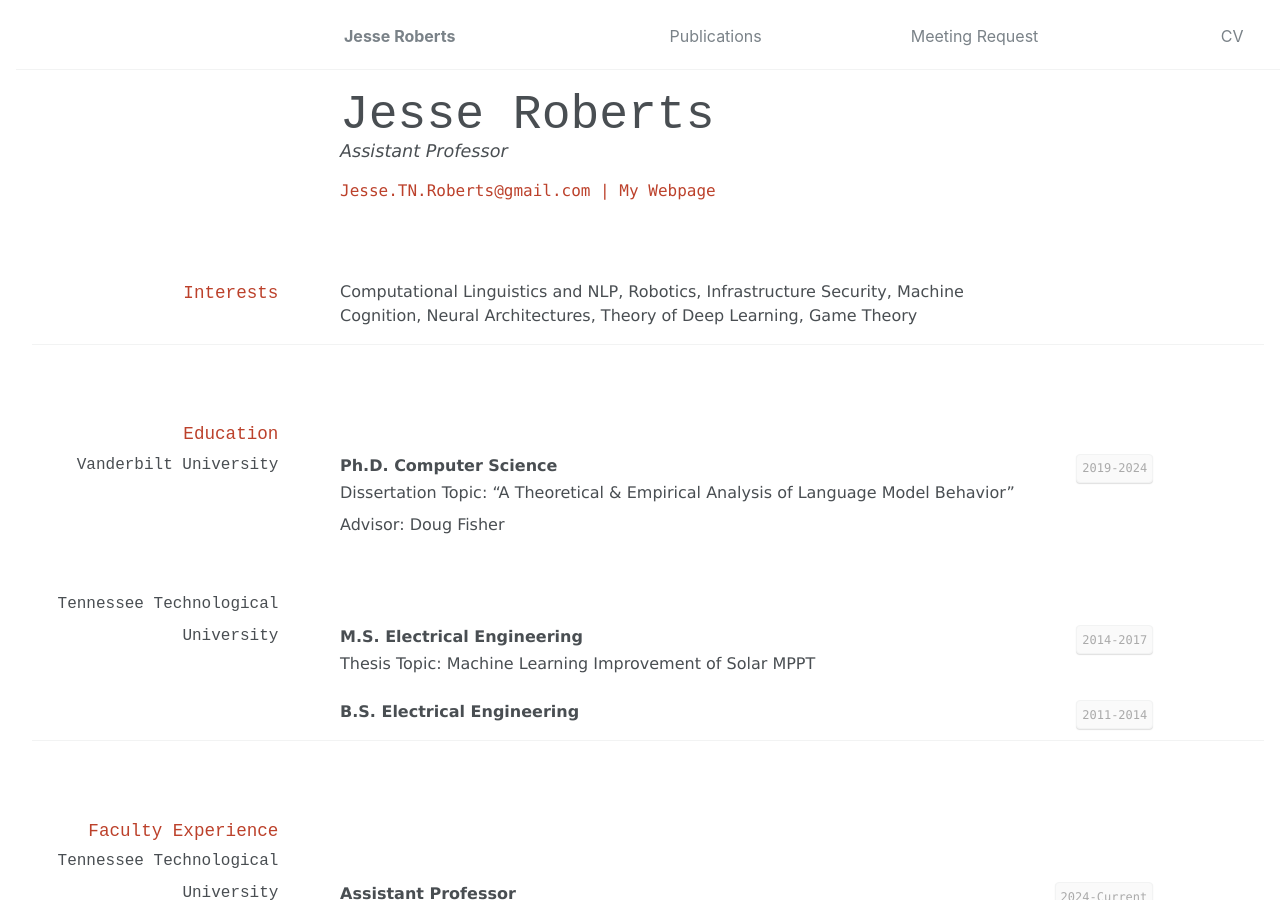
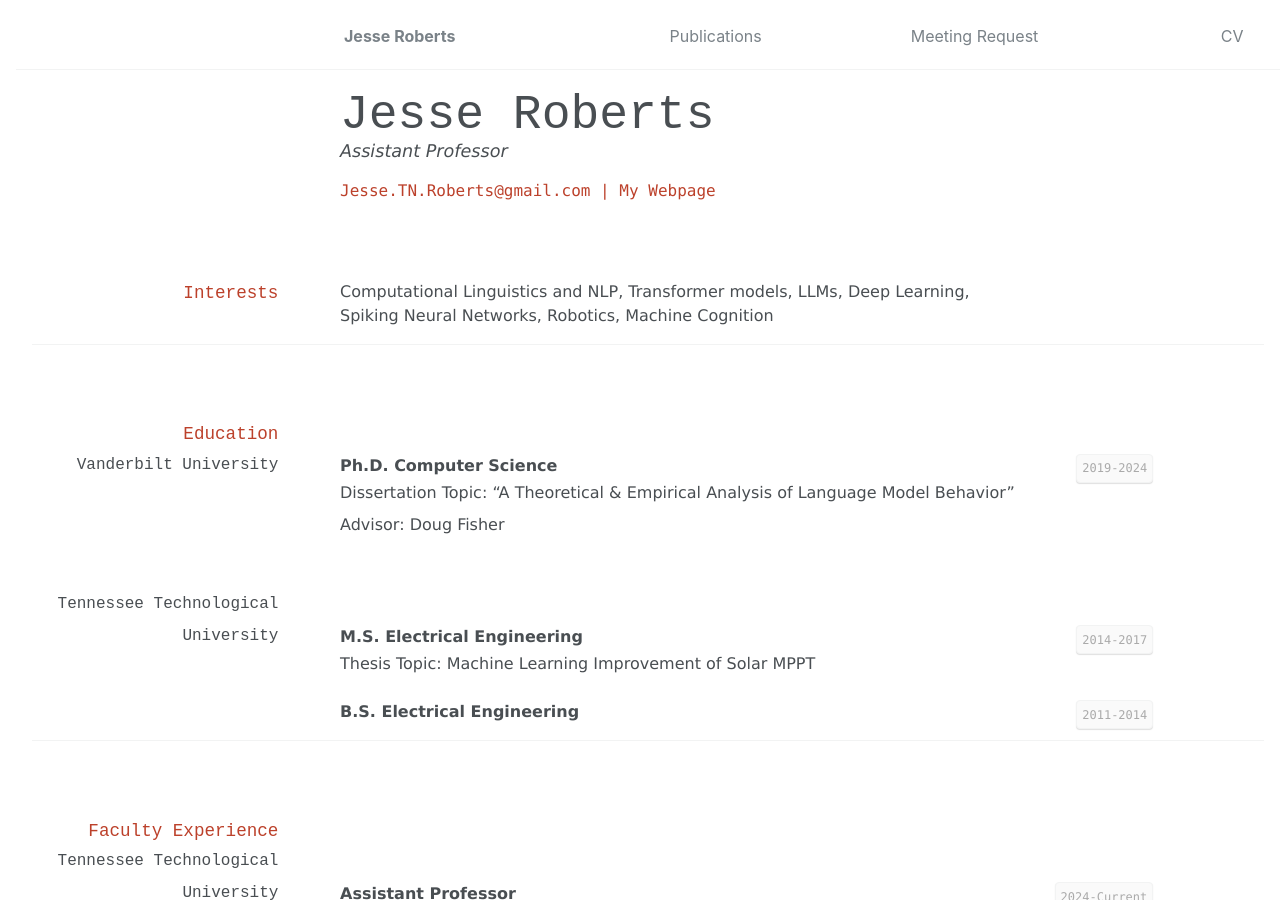
Before and after one commit to JesseTNRoberts/JesseTNRoberts.github.io, a Jekyll site: the page built from _pages/cv.md, in a window 1280 px wide and 900 px high. Built offline with Jekyll 4.4.1, drawn with Linux system fonts in a browser that asks for light colours.

Commit message:
cv update

```diff
--- a/_pages/cv.md
+++ b/_pages/cv.md
@@ -25,7 +25,7 @@ Assistant Professor
 
 
 ## Interests
-Computational Linguistics and NLP, Robotics, Infrastructure Security, Machine Cognition, Neural Architectures, Theory of Deep Learning, Game Theory
+Computational Linguistics and NLP, Transformer models, LLMs, Deep Learning, Spiking Neural Networks, Robotics, Machine Cognition
 
 ---
 ## Education
```
Also changed, not shown: 1 other file.
